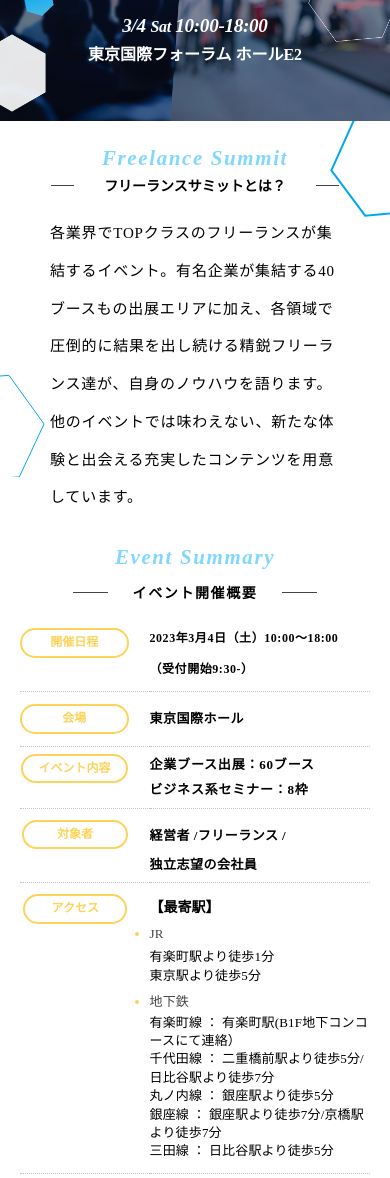
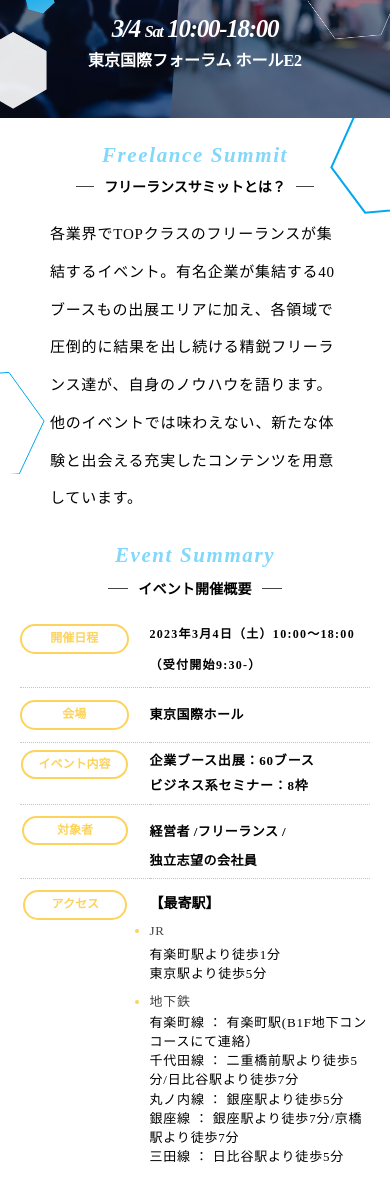
Before and after one commit to watanabe-takaichi/LP_homework6, a PHP site: page / in a window 390 px wide. Shown: the part 345-1523 px from the top of the page. Run offline with PHP 8.4, Linux system fonts and the light colour scheme.

Commit message:
【16回目コミット】 ・accessの下線を削除 ・PC時とSP時のフォントサイズ調整

```diff
--- a/css/style.css
+++ b/css/style.css
@@ -56,10 +56,10 @@
   font-weight: 700;
   font-style: italic;
   margin: 0 auto;
-  margin-top: 9px;
+  margin-top: 14px;
   font-size: 2.4rem;
   padding: 0px 20px;
-  letter-spacing: -0.06em;
+  letter-spacing: 0.03em;
 }
 
 .kv_date span {
@@ -247,16 +252,21 @@
 .summary_table .table_column4 {
   padding: 45px 7px;
   font-size: 22px;
-  letter-spacing: -0.05rem;
+  letter-spacing: 0.03rem;
 }
 
 .summary_table_column.column5 {
   padding: 18px 0px;
   font-size: 22px;
+  border: none;
 }
 
 .summary_table_access {
   display: flex;
+}
+
+.summary_table .summary_table_access {
+  border: none;
 }
 
 .summary_table_access .station {
@@ -1747,9 +1769,9 @@
 .kv_date {
   margin: 0 auto;
   margin-top: 12px;
-  font-size: 1.2rem;
+  font-size: 25px;
   padding: 0px 20px;
-  letter-spacing: -0.02rem;
+  letter-spacing: -0.08rem;
 }
 
 .kv_date span {
@@ -1777,7 +1799,7 @@
 
 .summit {
   text-align: center;
-  padding: 25px 0 28px;
+  padding: 25px 0;
 }
 
 .limit {
@@ -1814,6 +1836,24 @@
   margin-left: 20px; /* 文字との余白 */
 }
 
+.summit .subtitle::before,
+.summit .subtitle::after {
+  background-color: #444545; /* 横線の色 */
+  content: "";
+  height: 1px; /* 横線の高さ */
+  width: 18px; /* 横線の長さ */
+}
+.summit .subtitle::before {
+  margin-right: 10px; /* 文字との余白 */
+}
+.summit .subtitle::after {
+  margin-left: 10px; /* 文字との余白 */
+}
+
+.summit .subtitle {
+  margin-top: 8px;
+}
+
 .summit_text {
   display: none;
 }
@@ -1836,6 +1876,26 @@
   margin: 0 auto;
   padding: 0;
 }
+
+.summary .subtitle {
+  margin-top: 10px;
+  letter-spacing: 0.01rem;
+}
+
+.summary .subtitle::before,
+.summary .subtitle::after {
+  background-color: #444545; /* 横線の色 */
+  content: "";
+  height: 1px; /* 横線の高さ */
+  width: 20px; /* 横線の長さ */
+}
+.summary .subtitle::before {
+  margin-right: 10px; /* 文字との余白 */
+}
+.summary .subtitle::after {
+  margin-left: 10px; /* 文字との余白 */
+}
+
 .summary_detail {
   margin-top: 7px;
 }
@@ -1859,7 +1919,7 @@
   font-size: 12px;
   padding: 0;
   margin: 0;
-  letter-spacing: 0.035rem;
+  letter-spacing: 0.08rem;
   line-height: 1.9rem;
 }
 
@@ -1942,8 +2002,8 @@
   font-size: 13px;
   font-weight: 500;
   margin: 0;
-  letter-spacing: 0.01rem;
-  line-height: 1.15rem;
+  letter-spacing: 0.05rem;
+  line-height: 1.2rem;
 }
 
 .summary_table_access .station ul li {
```
Also changed, not shown: other parts of css/style.css (+40 -11 lines).
